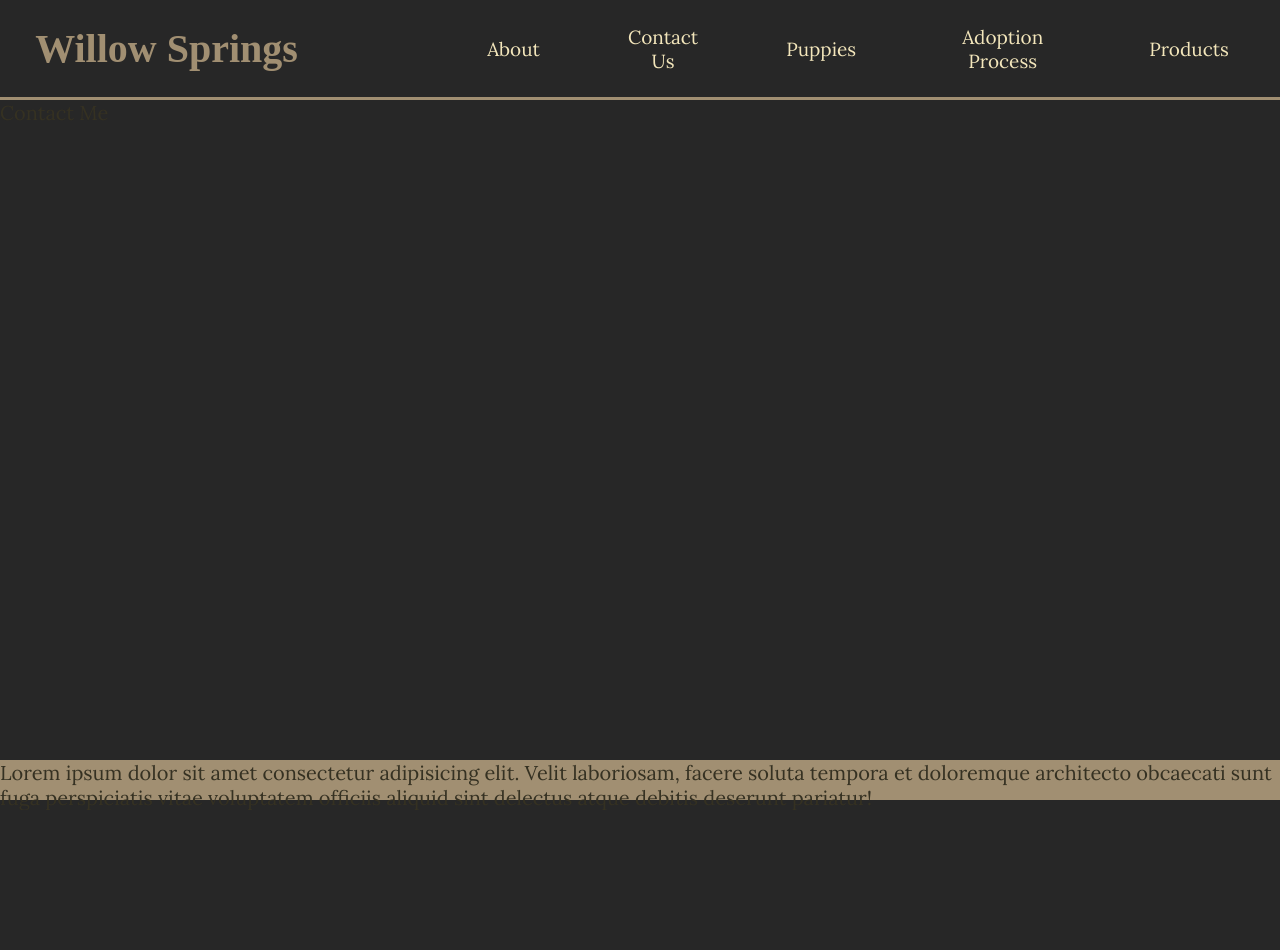
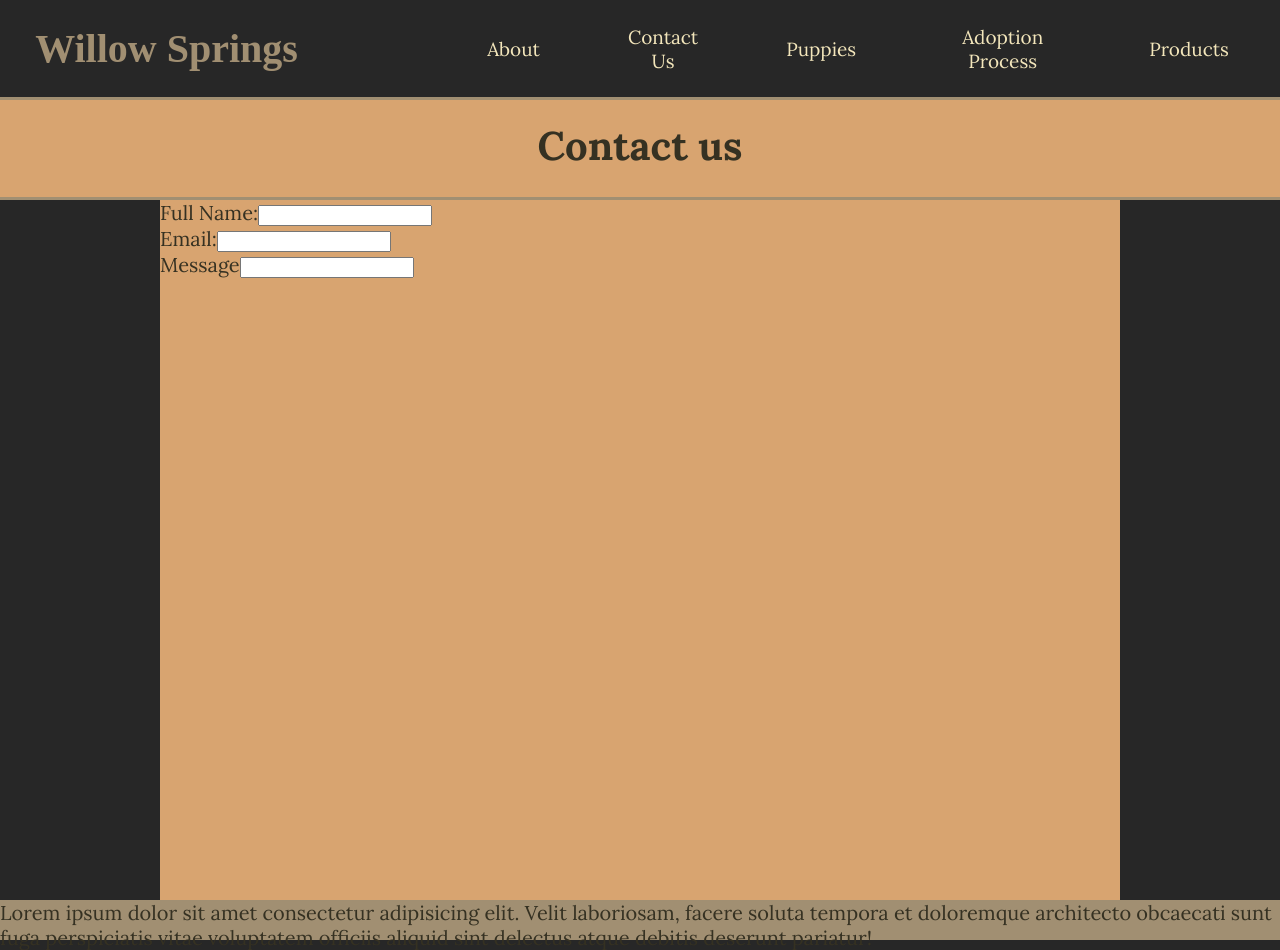
Before and after one commit to Downeyn21/willow-springs, a React (Vite) app: page /contact in a window 1280 px wide. Before the commit the page ends 810 px from the top, so only its background shows below. Built offline with nearby package versions, Linux system fonts and the light colour scheme; a web font is replaced by a local one.

Commit message:
started contact form

```diff
--- a/src/components/Contact.jsx
+++ b/src/components/Contact.jsx
@@ -1,7 +1,66 @@
+import { useEffect, useState } from "react";
+
 function Contact() {
+    const [name, setName] = useState('')
+    const [email, setEmail] = useState('')
+    const [body, setBody] = useState('')
+
+    function contactHandle() {
+        console.log('form submit');
+
+    }
+
+    function handleNameChange(e) {
+        setName(e.target.value)
+    }
+
+    function handleEmailChange(e) {
+        setEmail(e.target.value)
+    }
+
+    function handleBodyChange(e) {
+        setBody(e.target.value)
+    }
+
     return (
         <>
-            <div>Contact Me</div>
+            <div className="contactWrapper">
+                <div className="contactHeader">
+                    <h3>Contact us</h3>
+                </div>
+                <div className="contactMainContainer">
+                    <div className="contactFormContainer">
+                        <form onSubmit={contactHandle}>
+                            <label>
+                                Full Name:
+                                <input
+                                type="text"
+                                value={name}
+                                onChange={handleNameChange}
+                            />
+                            </label>
+                            <br />
+                            <label>
+                                Email:
+                                <input
+                                type="text"
+                                value={email}
+                                onChange={handleEmailChange}
+                            />
+                            </label>
+                            <br />
+                            <label>
+                                Message
+                                <input
+                                type="text"
+                                value={body}
+                                onChange={handleBodyChange}
+                            />
+                            </label>
+                        </form>
+                    </div>
+                </div>
+            </div>
         </>
     );
 }
--- /dev/null
+++ b/src/style/components/_Contact.scss
@@ -0,0 +1,25 @@
+@use '../utils/mixins' as *;
+@use '../utils/colors' as *;
+
+.contactWrapper {
+    @include flex_layout;
+
+    .contactHeader {
+        width: 100vw;
+        height: 100px;
+        background-color: $primary_color;
+        text-align: center;
+        border-bottom: solid $secondary-color;
+
+        h3 {
+            font-size: 2rem;
+            margin: 1rem;
+        }
+    }
+
+    .contactMainContainer {
+        background-color: $primary_color;
+        width: 75vw;
+        height: 700px;
+    }
+}
--- a/src/style/main.scss
+++ b/src/style/main.scss
@@ -2,6 +2,7 @@
 @use 'components/Footer';
 @use 'components/HomePage';
 @use 'components/About';
+@use 'components/Contact';
 @use 'base/reset';
 @use 'base/body';
 @use 'assets/fonts';
```
